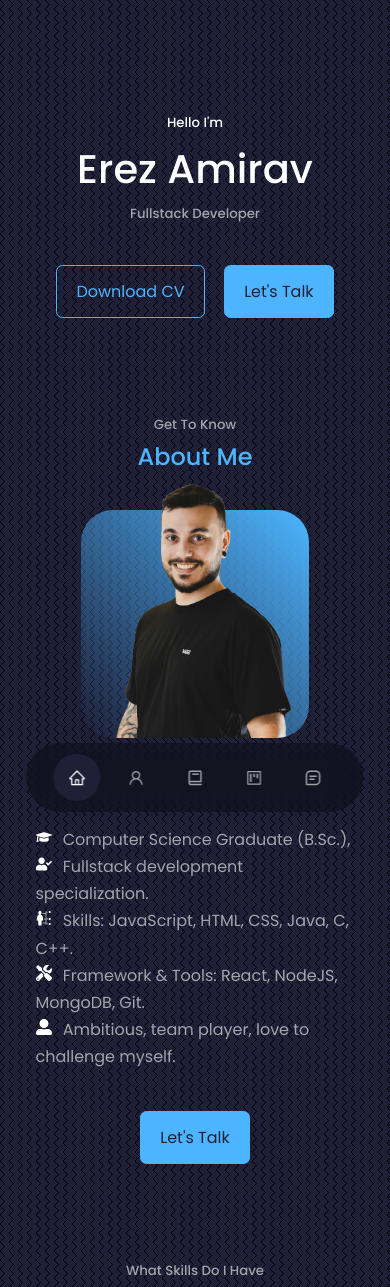
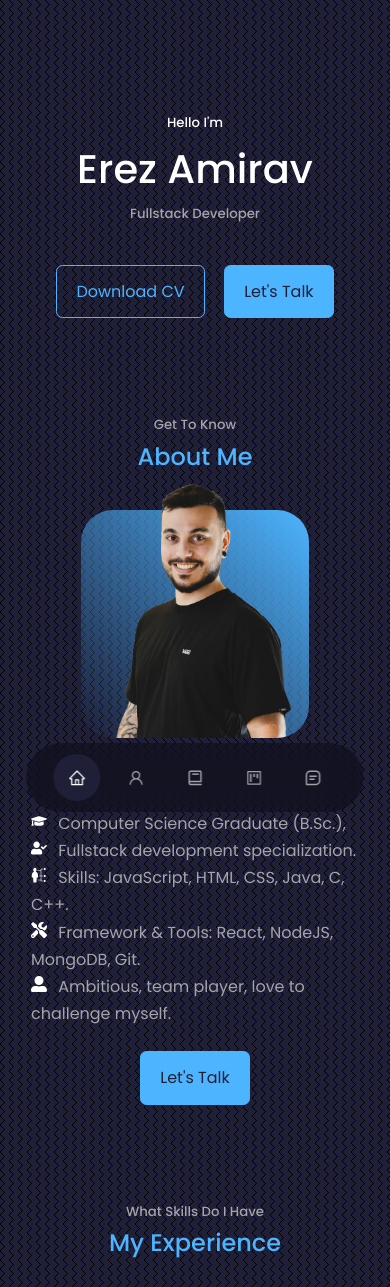
Before and after one commit to ErezAmirav/ErezAmirav.github.io, a React (Create React App) app: page / in a window 390 px wide. Shown: the top 1287 px of the page. Built offline with nearby package versions, Linux system fonts and the light colour scheme.

Commit message:
fixed about me text alignment

```diff
--- a/src/components/about/about.css
+++ b/src/components/about/about.css
@@ -58,13 +58,13 @@
 
     .about__content {
         text-align: center;
+
     }
 
     .about__content p {
         margin: 1.5rem 0;
         text-align: left;
-        /* text-align: start; */
-        padding: 1rem;
-        /* padding-left: 0.7rem; */
+        display: inline-block;
+        max-width: 20.5rem;
     }
 }
```
